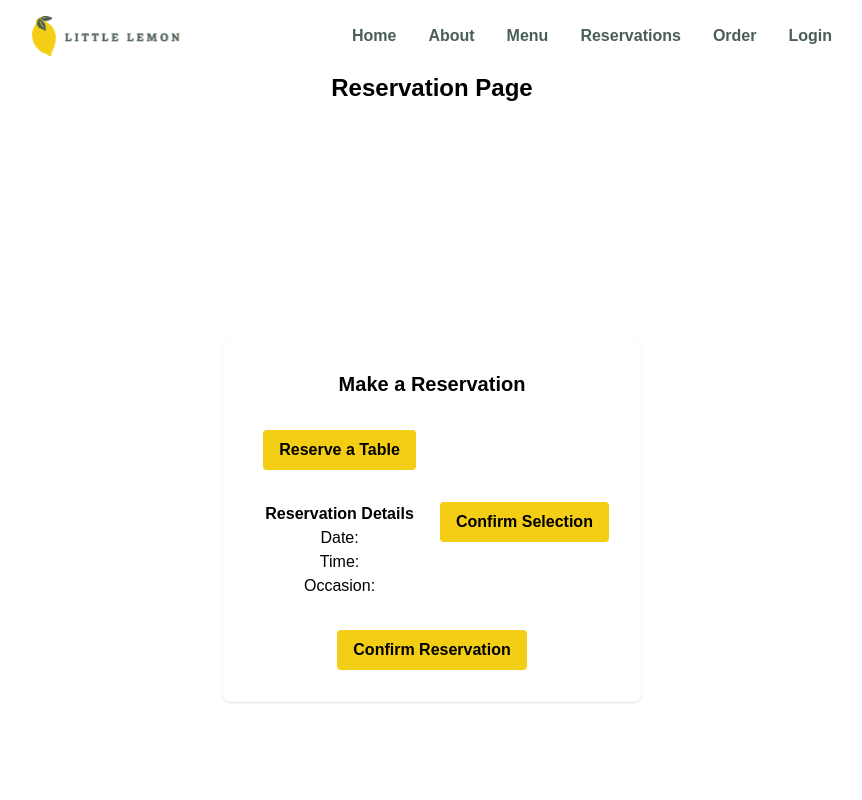
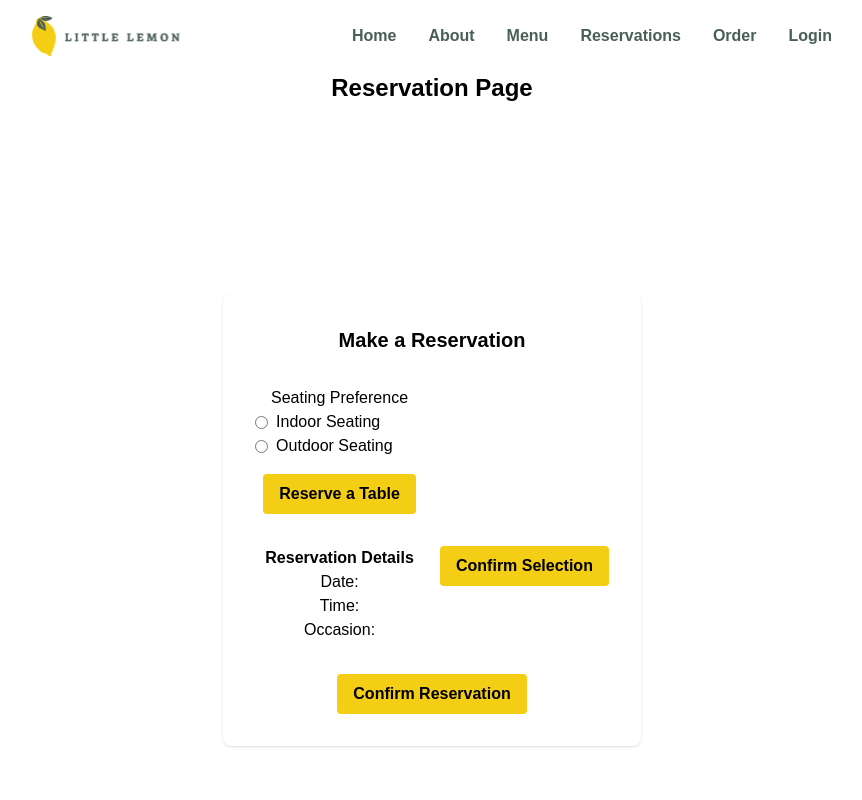
Before and after one commit to OpeDada/new-little, a React (Create React App) app: page /reservation in a window 1280 px wide. Shown: the top 800 px of the page, without its empty margins (208-1070 px from the left). Built offline with nearby package versions, Linux system fonts and the light colour scheme.

Commit message:
added seating preference buttons

```diff
--- a/src/components/pages/reservation/FormFields.js
+++ b/src/components/pages/reservation/FormFields.js
@@ -17,6 +17,39 @@ const FormFields = ({
       <div className="mb-4">
         {/* Fields for the first section */}
         {/* ... */}
+        <div className="mb-4">
+          <label className="block font-medium">Seating Preference</label>
+          <div>
+            <label className="flex items-center">
+              <input
+                type="radio"
+                id="indoorSeating"
+                name="seatingPreference"
+                value="indoor"
+                {...formik.getFieldProps("seatingPreference")}
+                className="mr-2"
+              />
+              Indoor Seating
+            </label>
+          </div>
+          <div>
+            <label className="flex items-center">
+              <input
+                type="radio"
+                id="outdoorSeating"
+                name="seatingPreference"
+                value="outdoor"
+                {...formik.getFieldProps("seatingPreference")}
+                className="mr-2"
+              />
+              Outdoor Seating
+            </label>
+          </div>
+          {formik.touched.seatingPreference &&
+            formik.errors.seatingPreference && (
+              <div className="text-red">{formik.errors.seatingPreference}</div>
+            )}
+        </div>
         <button
           type="button"
           onClick={handleReserveTableClick}
```
